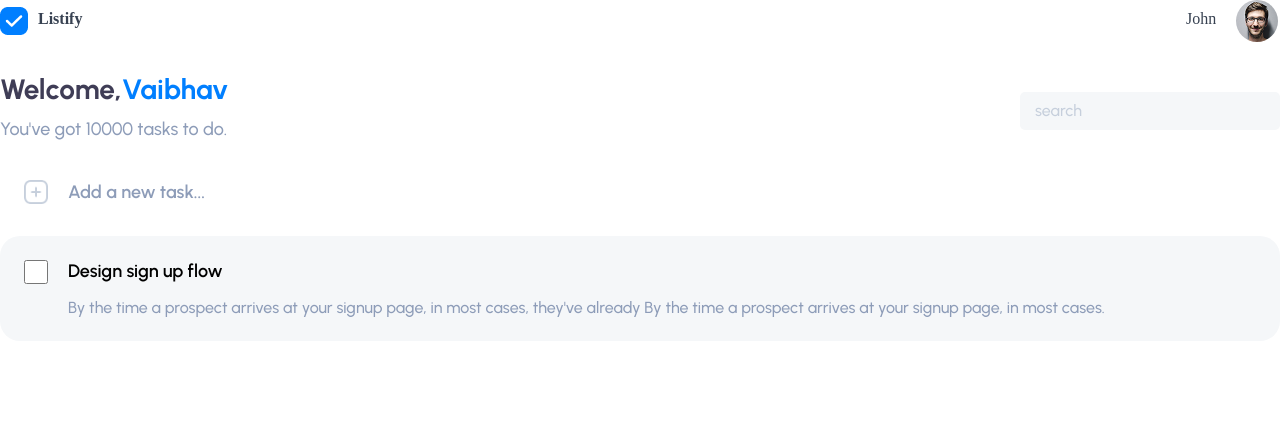
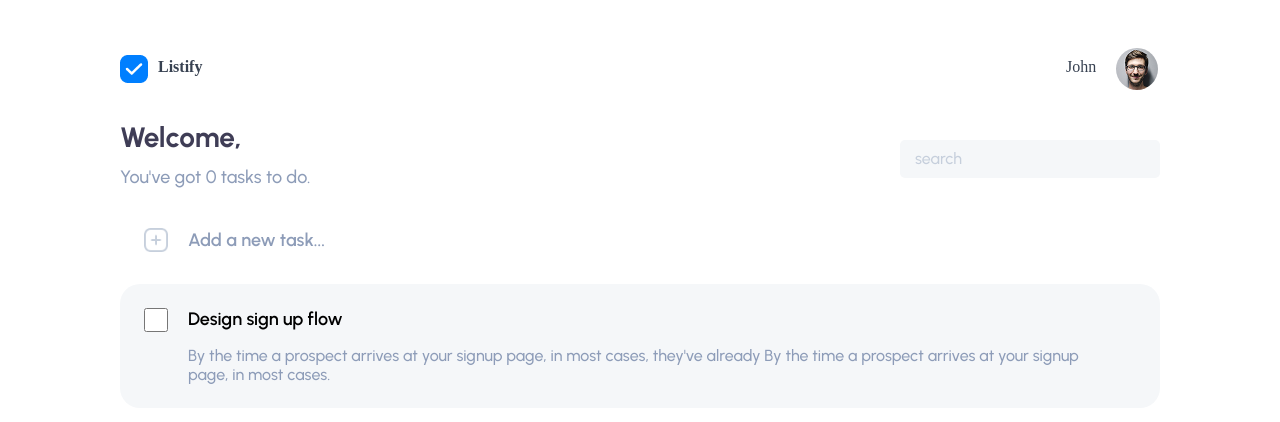
Before and after one commit to aniketkolate/listify, an Angular app: page /dashboard in a window 1280 px wide. Before the commit this address led to /. Shown: the top 422 px of the page. Built offline with nearby package versions, Linux system fonts and the light colour scheme.

Commit message:
feat: implemented dashboard-home page

```diff
--- a/src/app/app.routes.ts
+++ b/src/app/app.routes.ts
@@ -1,3 +1,6 @@
 import { Routes } from '@angular/router';
+import { DashboardHomeComponent } from './dashboard/dashboard-home/dashboard-home.component';
 
-export const routes: Routes = [];
+export const routes: Routes = [
+  { path: 'dashboard', component: DashboardHomeComponent }
+];
--- a/src/app/dashboard/components/no-task/no-task.component.ts
+++ b/src/app/dashboard/components/no-task/no-task.component.ts
@@ -8,5 +8,5 @@ import { Component, Input } from '@angular/core';
   styleUrl: './no-task.component.scss'
 })
 export class NoTaskComponent {
-  @Input() isTaskCountZero: boolean = true
+  @Input() isTaskCountZero: boolean = true;
 }
--- /dev/null
+++ b/src/app/dashboard/dashboard-home/dashboard-home.component.html
@@ -0,0 +1,2 @@
+<lst-welcome-search></lst-welcome-search>
+<lst-task-card [task]="task"></lst-task-card>
--- /dev/null
+++ b/src/app/dashboard/dashboard-home/dashboard-home.component.ts
@@ -0,0 +1,23 @@
+import { Component } from '@angular/core';
+import { WelcomeSearchComponent } from "../components/welcome-search/welcome-search.component";
+import { TaskCardComponent } from '../components/task-card/task-card.component';
+import { Task, UsernameTaskCount } from '../models/common.model';
+
+@Component({
+  selector: 'lst-dashboard-home',
+  imports: [WelcomeSearchComponent, TaskCardComponent,],
+  templateUrl: './dashboard-home.component.html',
+  styleUrl: './dashboard-home.component.scss'
+})
+export class DashboardHomeComponent {
+  title = 'listify';
+  data: UsernameTaskCount = {
+    username: "Vaibhav",
+    taskCount: 10000
+  }
+  task: Task = {
+    id: 1,
+    title: 'Design sign up flow',
+    description: "By the time a prospect arrives at your signup page, in most cases, they've already By the time a prospect arrives at your signup page, in most cases."
+  }
+}
--- a/src/app/lst.component.html
+++ b/src/app/lst.component.html
@@ -1,3 +1,2 @@
 <lst-header></lst-header>
-<lst-welcome-search [usernameAndTaskCount]="data"></lst-welcome-search>
-<lst-task-card [task]="task"></lst-task-card>
+<router-outlet></router-outlet>
--- a/src/app/lst.component.ts
+++ b/src/app/lst.component.ts
@@ -1,27 +1,14 @@
 import { Component } from '@angular/core';
 import { RouterOutlet } from '@angular/router';
 import { HeaderComponent } from "./dashboard/components/header/header.component";
-import { WelcomeSearchComponent } from "./dashboard/components/welcome-search/welcome-search.component";
-import { Task, UsernameTaskCount } from './dashboard/models/common.model';
-import { TaskCardComponent } from './dashboard/components/task-card/task-card.component';
+import { FormsModule } from '@angular/forms';
 
 @Component({
   selector: 'lst-root',
-  imports: [RouterOutlet, HeaderComponent, WelcomeSearchComponent, TaskCardComponent],
+  imports: [RouterOutlet, HeaderComponent, FormsModule],
   templateUrl: './lst.component.html',
   styleUrl: './lst.component.scss'
 })
 export class LstComponent {
-  title = 'listify';
-  data: UsernameTaskCount = {
-    username: "Vaibhav",
-    taskCount: 10000
-  }
-  task: Task = {
-    id: 1,
-    title: 'Design sign up flow',
-    description: "By the time a prospect arrives at your signup page, in most cases, they've already By the time a prospect arrives at your signup page, in most cases."
-  }
-
 
 }
--- a/src/styles.scss
+++ b/src/styles.scss
@@ -6,3 +6,7 @@ body {
   padding: 0px;
   box-sizing: border-box;
 }
+
+body{
+  padding: 48px 120px;
+}
```
Also changed, not shown: src/app/dashboard/dashboard-home/dashboard-home.component.scss (added), 1 other file (tests, documents, lock files or other folders).
